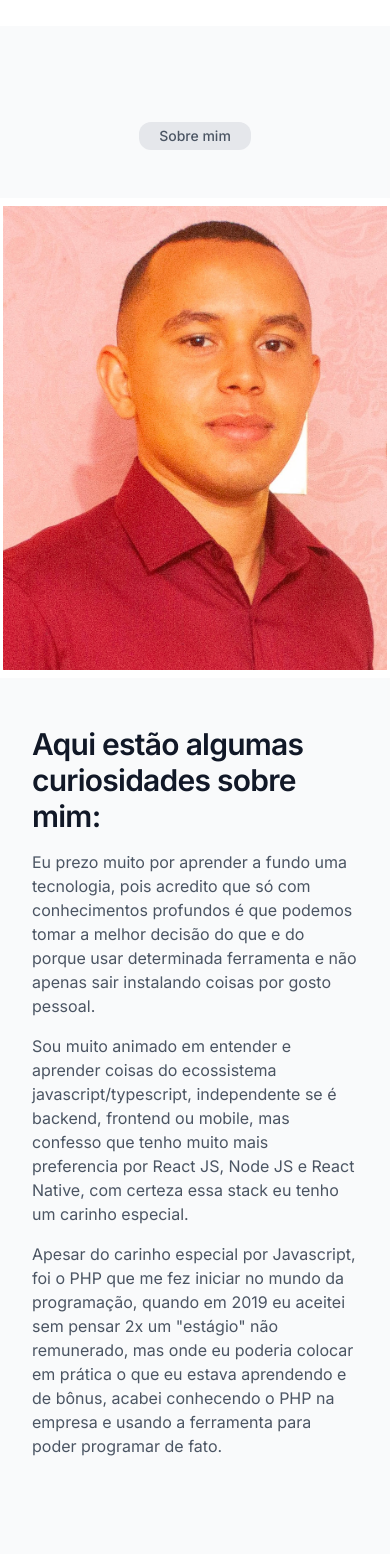
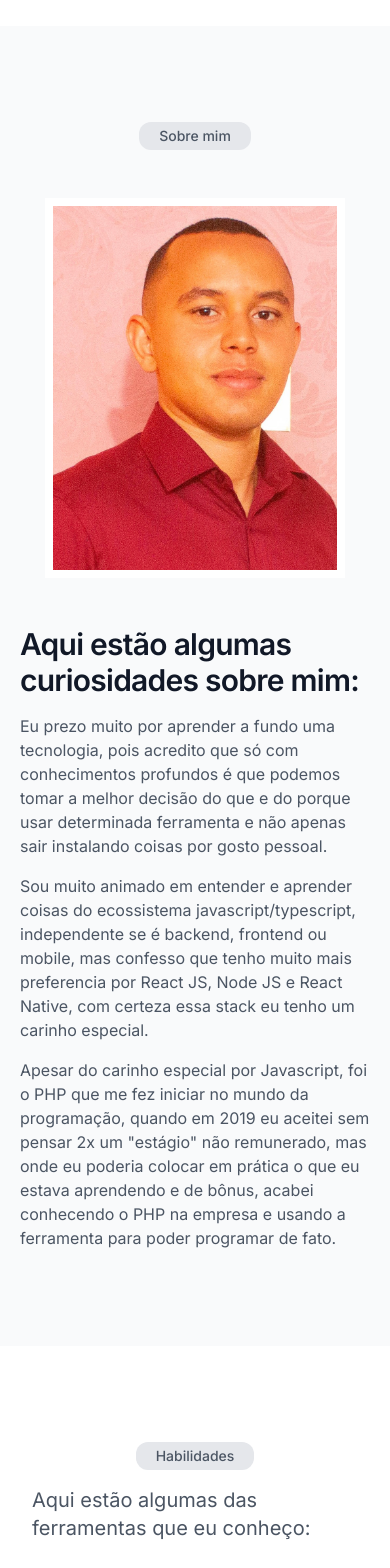
Before and after one commit to Lucas-m12/portfolio, a Next.js app: page / in a window 390 px wide. Shown: the part 1080-2648 px from the top of the page. Built offline with nearby package versions, Linux system fonts and the light colour scheme.

Commit message:
feat(about-section): new responsive size

```diff
--- a/src/components/About/index.tsx
+++ b/src/components/About/index.tsx
@@ -7,20 +7,20 @@ export const About = () => {
 			className="flex items-center justify-center flex-col self-stretch py-24 bg-gray-50 dark:bg-gray-dark-50"
 			id="sobre"
 		>
-			<div className="flex justify-between flex-col w-full items-center flex-header px-8 gap-12">
+			<div className="flex justify-between flex-col w-full max-w-[1024px] items-center flex-header gap-12 mobile:px-5">
 				<Tag.Root>
 					<Tag.Text text="Sobre mim" />
 				</Tag.Root>
-				<section className="flex justify-center items-start self-stretch flex-wrap gap-12">
-					<section className="">
+				<section className="flex items-start self-stretch flex-wrap gap-12">
+					<section className="mobile:mx-auto">
 						<div
-							className="border-8 w-[400px] h-[480px] border-gray-default dark:border-gray-dark-default bg-no-repeat bg-cover"
+							className="border-8 w-[300px] h-[380px] border-gray-default dark:border-gray-dark-default bg-no-repeat bg-cover"
 							style={{
 								backgroundImage: `url(${LucasImage.src})`
 							}}
 						/>
 					</section>
-					<section className="flex flex-col items-start self-stretch gap-4 max-w-[48rem]">
+					<section className="flex flex-col items-start self-stretch gap-4 max-w-[42rem]">
 						<h2
 							className="text-gray-900 dark:text-gray-dark-900 text-3xl font-semibold -tracking-wide"
 						>
```
